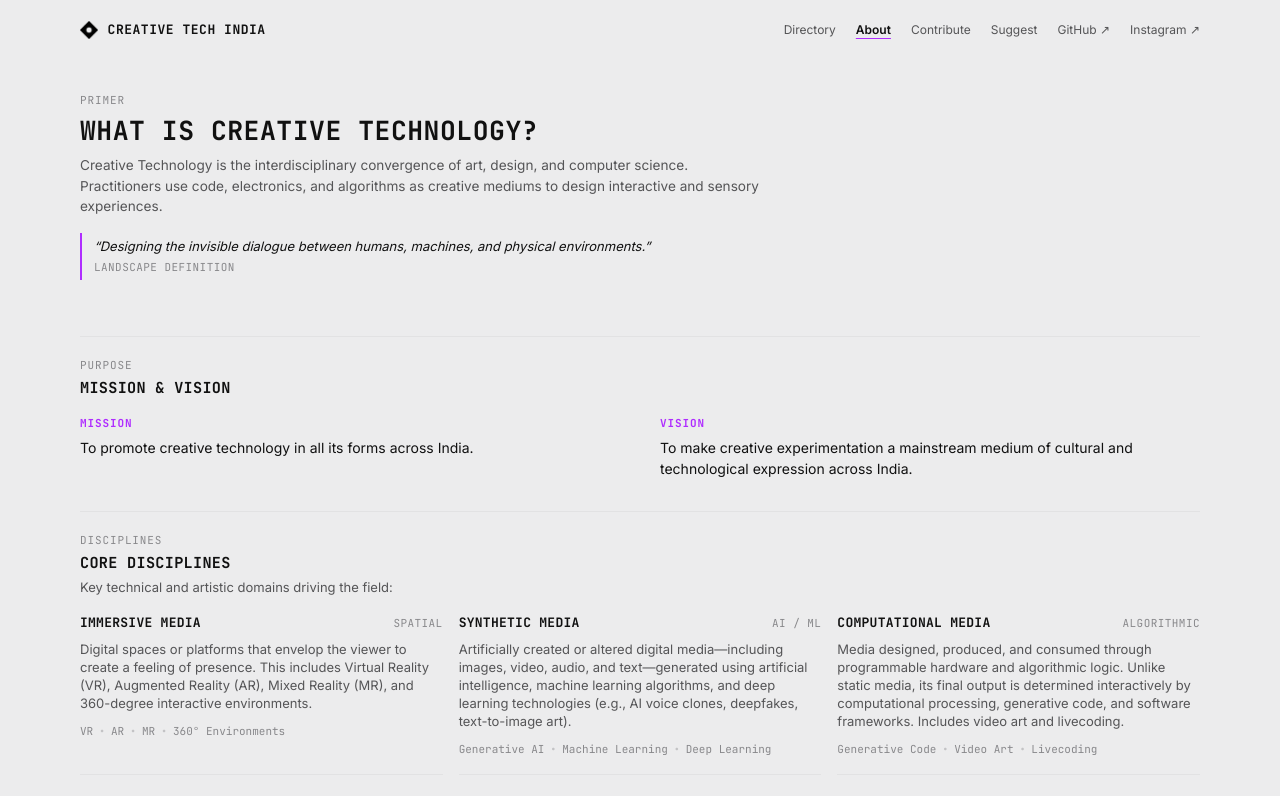
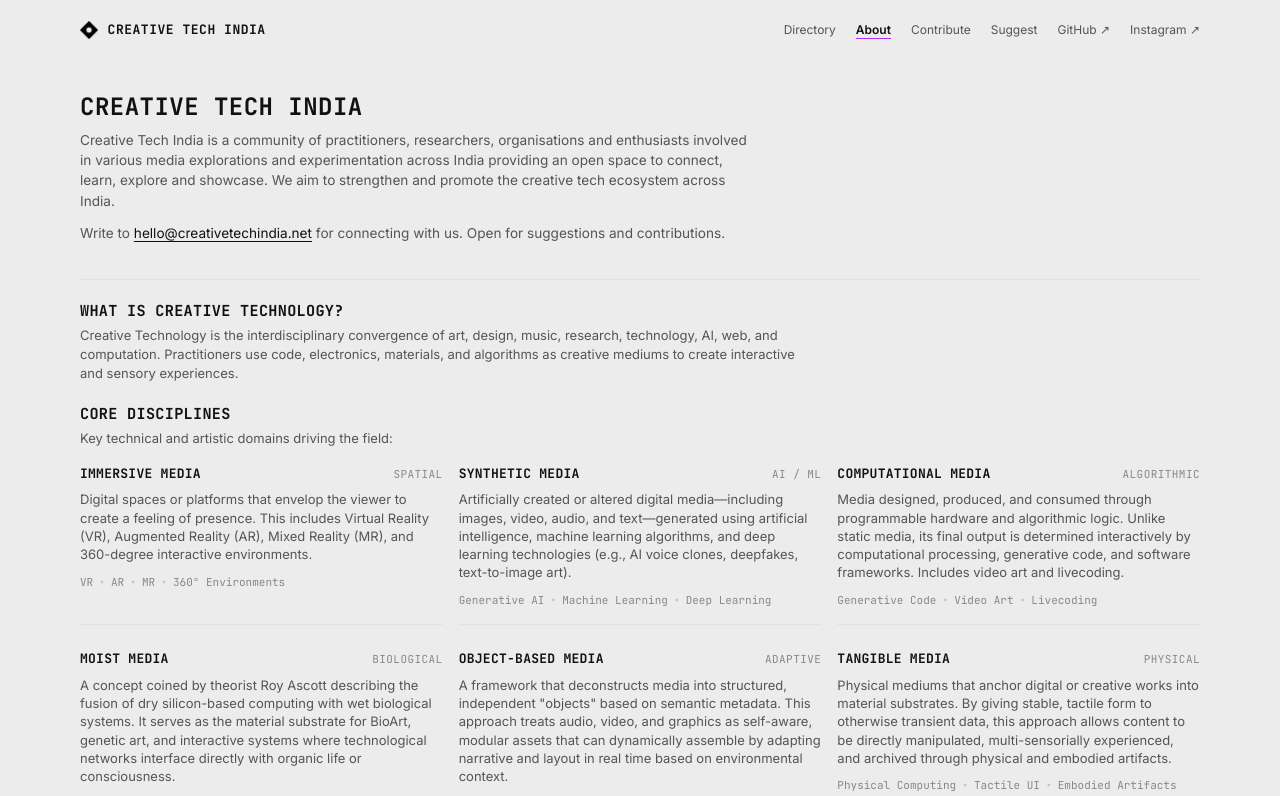
Before and after one commit to Creative-Tech-India/creative-tech-india.github.io, a Next.js app: page /about in a window 1280 px wide. Shown: the top 796 px of the page. Built offline with nearby package versions, Linux system fonts and the light colour scheme.

Commit message:
Update About page copy and layout, add IICT to directory, and clean up favicon

```diff
--- a/app/about/page.tsx
+++ b/app/about/page.tsx
@@ -94,52 +94,36 @@
     <main className="container">
       {/* Hero */}
       <section className="about-hero">
-        <div className="hero-meta">PRIMER</div>
-        <h1>What is Creative Technology?</h1>
+        <h1>Creative Tech India</h1>
         <p className="lead-text">
-          Creative Technology is the interdisciplinary convergence of art,
-          design, and computer science. Practitioners use code, electronics, and
-          algorithms as creative mediums to design interactive and sensory
-          experiences.
+          Creative Tech India is a community of practitioners, researchers,
+          organisations and enthusiasts involved in various media explorations
+          and experimentation across India providing an open space to connect,
+          learn, explore and showcase. We aim to strengthen and promote the
+          creative tech ecosystem across India.
         </p>
-
-        <div className="def-card">
-          <div className="def-quote">
-            &ldquo;Designing the invisible dialogue between humans, machines,
-            and physical environments.&rdquo;
-          </div>
-          <div className="def-byline">Landscape Definition</div>
-        </div>
+        <p className="lead-text">
+          Write to{" "}
+          <a href="mailto:hello@creativetechindia.net">
+            hello@creativetechindia.net
+          </a>{" "}
+          for connecting with us. Open for suggestions and contributions.
+        </p>
       </section>
 
-      {/* Mission & Vision */}
+      {/* Definition & Core Disciplines */}
       <section>
         <div className="section-header">
-          <span className="section-tag">PURPOSE</span>
-          <h2 className="section-title">Mission & Vision</h2>
+          <h2 className="section-title">What is Creative Technology?</h2>
+          <p className="section-desc" style={{ maxWidth: "720px", marginBottom: "1rem" }}>
+            Creative Technology is the interdisciplinary convergence of art,
+            design, music, research, technology, AI, web, and computation.
+            Practitioners use code, electronics, materials, and algorithms as
+            creative mediums to create interactive and sensory experiences.
+          </p>
         </div>
 
-        <div className="purpose-grid">
-          <div className="purpose-item">
-            <div className="purpose-label">Mission</div>
-            <p className="purpose-text">
-              To promote creative technology in all its forms across India.
-            </p>
-          </div>
-          <div className="purpose-item">
-            <div className="purpose-label">Vision</div>
-            <p className="purpose-text">
-              To make creative experimentation a mainstream medium of cultural
-              and technological expression across India.
-            </p>
-          </div>
-        </div>
-      </section>
-
-      {/* Core Disciplines */}
-      <section>
-        <div className="section-header">
-          <span className="section-tag">DISCIPLINES</span>
+        <div className="section-header" style={{ borderTop: "none", paddingTop: "0.25rem" }}>
           <h2 className="section-title">Core Disciplines</h2>
           <p className="section-desc">
             Key technical and artistic domains driving the field:
@@ -169,7 +153,6 @@
       {/* Application Domains */}
       <section>
         <div className="section-header">
-          <span className="section-tag">APPLICATIONS</span>
           <h2 className="section-title">Application Domains</h2>
           <p className="section-desc">
             Where creative technology is deployed in industry and culture:
--- a/app/globals.css
+++ b/app/globals.css
@@ -528,9 +528,10 @@
   margin-bottom: 0.4rem;
 }
 
-.about-hero h1 {
+.about-hero h1,
+.about-hero h2 {
   font-family: var(--font-mono);
-  font-size: clamp(1.25rem, 2.75vw, 1.65rem);
+  font-size: clamp(1.15rem, 2.5vw, 1.5rem);
   font-weight: 700;
   letter-spacing: 0.02em;
   text-transform: uppercase;
@@ -543,7 +544,18 @@
   font-size: 0.85rem;
   color: var(--text-muted);
   line-height: 1.5;
-  margin-bottom: 1rem;
+  margin-bottom: 0.75rem;
+}
+
+.lead-text a {
+  color: var(--text);
+  text-decoration: underline;
+  text-underline-offset: 3px;
+  transition: color 0.15s ease;
+}
+
+.lead-text a:hover {
+  color: var(--accent);
 }
 
 .def-card {
```
Also changed, not shown: data/directory.json (+8 -0 lines), 1 other file (tests, documents, lock files or other folders).
